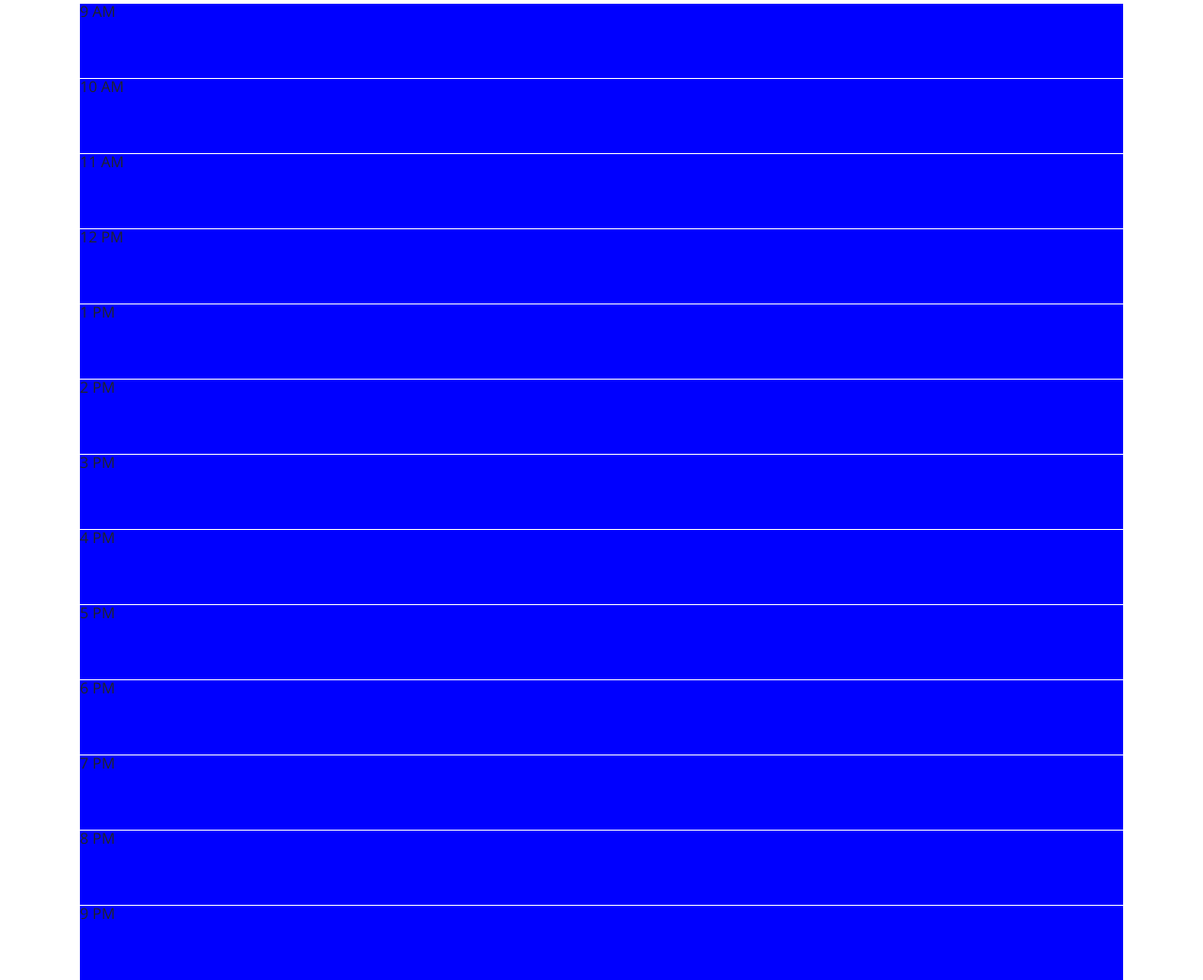
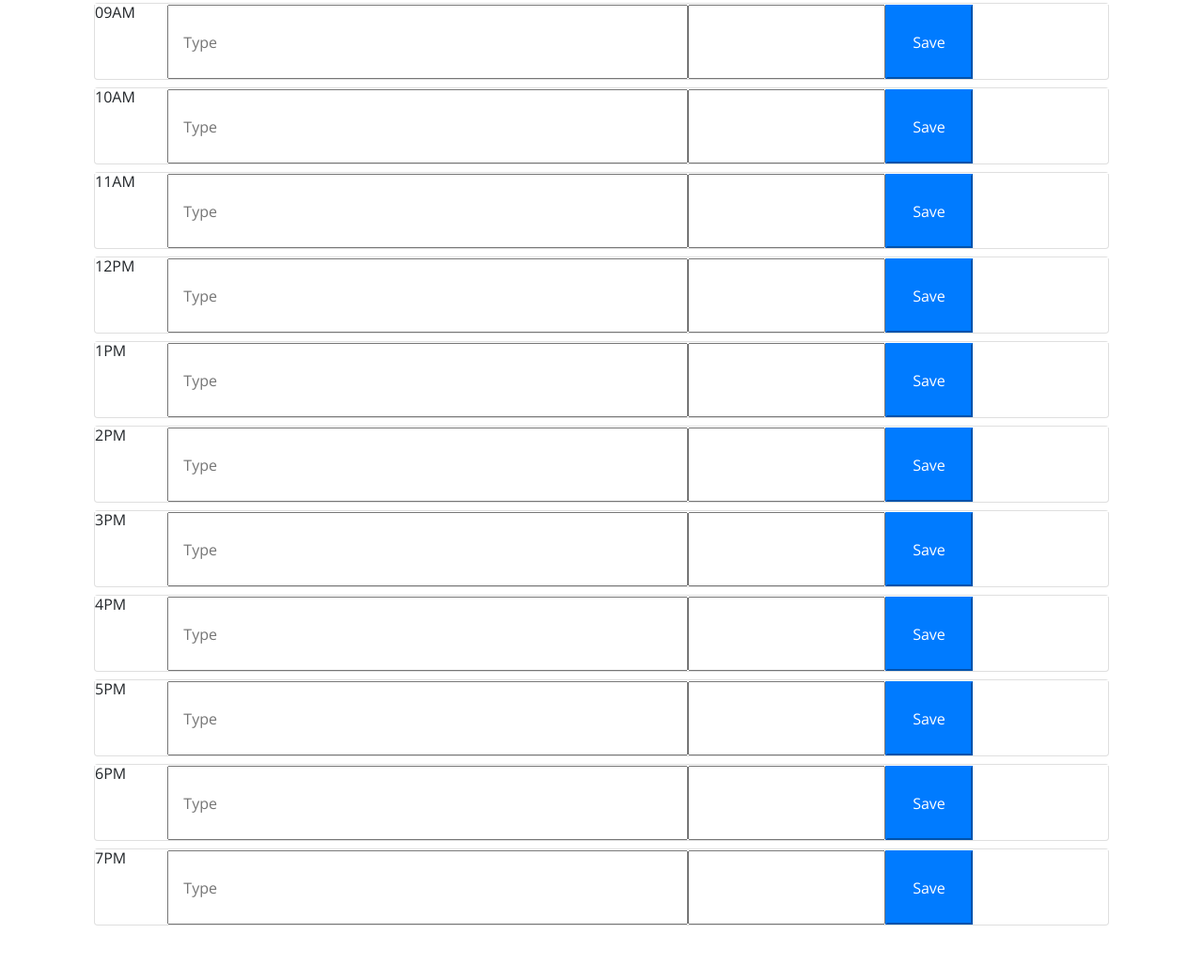
Before and after one commit to KevinB04/day-planner, a plain HTML site: page index.html in a window 1280 px wide. Shown: the part 297-1340 px from the top of the page at 94% size. After the commit the page ends 1290 px from the top, so only its background shows below. Drawn offline with nearby package versions, Linux system fonts and the light colour scheme.

Commit message:
updating files

```diff
--- a/index.html
+++ b/index.html
@@ -18,8 +18,7 @@
       rel="stylesheet"
       href="https://fonts.googleapis.com/css?family=Open+Sans&display=swap"
     />
-    <script type="text/javascript" src="https://cdnjs.cloudflare.com/ajax/libs/jquery/3.2.1/jquery.min.js"></script>
-    <script type="text/javascript" src="https://cdnjs.cloudflare.com/ajax/libs/moment.js/2.24.0/moment.min.js"></script>
+
     <link rel="stylesheet" href="style.css" />
 
     <title>Work Day Scheduler</title>
@@ -41,28 +40,89 @@
             <div id="box">
                 <div class="times">
 
-                    <div class="row row-1" id = "time-block" rows = "3" cols = "80">9 AM</div>
-                    <div class="row row-2" id = "myTextArea" rows = "3" cols = "80">10 AM</div>
-                    <div class="row row-3">11 AM</div>
-                    <div class="row row-4">12 PM</div>
-                    <div class="row row-5">1 PM</div>
-                    <div class="row row-6">2 PM</div>
-                    <div class="row row-7">3 PM</div>
-                    <div class="row row-8">4 PM</div>
-                    <div class="row row-9">5 PM</div>
-                    <div class="row row-10">6 PM</div>
-                    <div class="row row-11">7 PM</div>
-                    <div class="row row-12">8 PM</div>
-                    <div class="row row-13">9 PM</div>
+                    <div class="card mb-2">
+                      <div class="row" id="timeRow">
+                        <p id="timeP" class="col-1">09AM</p>
+                        <input type="text" id="placeholder" class="col-sm-6" placeholder="Type"><input>
+                        <button class="button btn-primary col-1">Save</button>
+                      </div>
+                    </div>
+                    <div class="card mb-2">
+                      <div class="row" id="timeRow">
+                        <p id="timeP" class="col-1">10AM</p>
+                        <input type="text" id="placeholder" class="col-sm-6" placeholder="Type"><input>
+                        <button class="button btn-primary col-1">Save</button>
+                      </div>
+                    </div>
+                    <div class="card mb-2">
+                      <div class="row" id="timeRow">
+                        <p id="timeP" class="col-1">11AM</p>
+                        <input type="text" id="placeholder" class="col-sm-6" placeholder="Type"><input>
+                        <button class="button btn-primary col-1">Save</button>
+                      </div>
+                    </div>
+                    <div class="card mb-2">
+                      <div class="row" id="timeRow">
+                        <p id="timeP" class="col-1">12PM</p>
+                        <input type="text" id="placeholder" class="col-sm-6" placeholder="Type"><input>
+                        <button class="button btn-primary col-1">Save</button>
+                      </div>
+                    </div>
+                    <div class="card mb-2">
+                      <div class="row" id="timeRow">
+                        <p id="timeP" class="col-1">1PM</p>
+                        <input type="text" id="placeholder" class="col-sm-6" placeholder="Type"><input>
+                        <button class="button btn-primary col-1">Save</button>
+                      </div>
+                    </div>
+                    <div class="card mb-2">
+                      <div class="row" id="timeRow">
+                        <p id="timeP" class="col-1">2PM</p>
+                        <input type="text" id="placeholder" class="col-sm-6" placeholder="Type"><input>
+                        <button class="button btn-primary col-1">Save</button>
+                      </div>
+                    </div>
+                    <div class="card mb-2">
+                      <div class="row" id="timeRow">
+                        <p id="timeP" class="col-1">3PM</p>
+                        <input type="text" id="placeholder" class="col-sm-6" placeholder="Type"><input>
+                        <button class="button btn-primary col-1">Save</button>
+                      </div>
+                    </div>
+                    <div class="card mb-2">
+                      <div class="row" id="timeRow">
+                        <p id="timeP" class="col-1">4PM</p>
+                        <input type="text" id="placeholder" class="col-sm-6" placeholder="Type"><input>
+                        <button class="button btn-primary col-1">Save</button>
+                      </div>
+                    </div>
+                    <div class="card mb-2">
+                      <div class="row" id="timeRow">
+                        <p id="timeP" class="col-1">5PM</p>
+                        <input type="text" id="placeholder" class="col-sm-6" placeholder="Type"><input>
+                        <button class="button btn-primary col-1">Save</button>
+                      </div>
+                    </div>
+                    <div class="card mb-2">
+                      <div class="row" id="timeRow">
+                        <p id="timeP" class="col-1">6PM</p>
+                        <input type="text" id="placeholder" class="col-sm-6" placeholder="Type"><input>
+                        <button class="button btn-primary col-1">Save</button>
+                      </div>
+                    </div>
+                    <div class="card mb-2">
+                      <div class="row" id="timeRow">
+                        <p id="timeP" class="col-1">7PM</p>
+                        <input type="text" id="placeholder" class="col-sm-6" placeholder="Type"><input>
+                        <button class="button btn-primary col-1">Save</button>
+                      </div>
+                    </div>
                 </div>
-            </div>
-        </div>
-      </div>
-    </div>
 
 
-
-    <script type="text/javascript"></script>
+                <script src="https://cdnjs.cloudflare.com/ajax/libs/jquery/3.2.1/jquery.min.js"></script>
+                <script src="https://cdnjs.cloudflare.com/ajax/libs/moment.js/2.24.0/moment.min.js"></script>
+    <script src="script.js"></script>
 
     </script>
   </body>
--- a/script.js
+++ b/script.js
@@ -1,11 +1,13 @@
 console.log("Hello world");
 
 $(document).ready(function () {
+    var timeDate = moment().format('MMMM Do YYYY, h:mm:ss a');
 
-    var times = ["9AM", "10AM", "11AM", "12PM", "1PM", "2PM", "3PM", "4PM", "5PM", "6PM", "7PM", "8PM", "9PM",];
+    var arrayOfHours = ["09", "10", "11", "12", "13", "14", "15", "16", "17", "18", "19"];
+    timeDetector();
 
-for (var i=0; i < times.length; i++) {
-    var
+for (var i=0; i < arrayOfHours.length; i++) {
+    if
 }
 
 $(".saveBtn").on("click", function() {
--- a/style.css
+++ b/style.css
@@ -50,7 +50,6 @@ body {
     white-space: pre-wrap;
     height: 80px;
     border-top: 1px solid white;
-    background-color: blue;
   }
 
   .hour {
```
